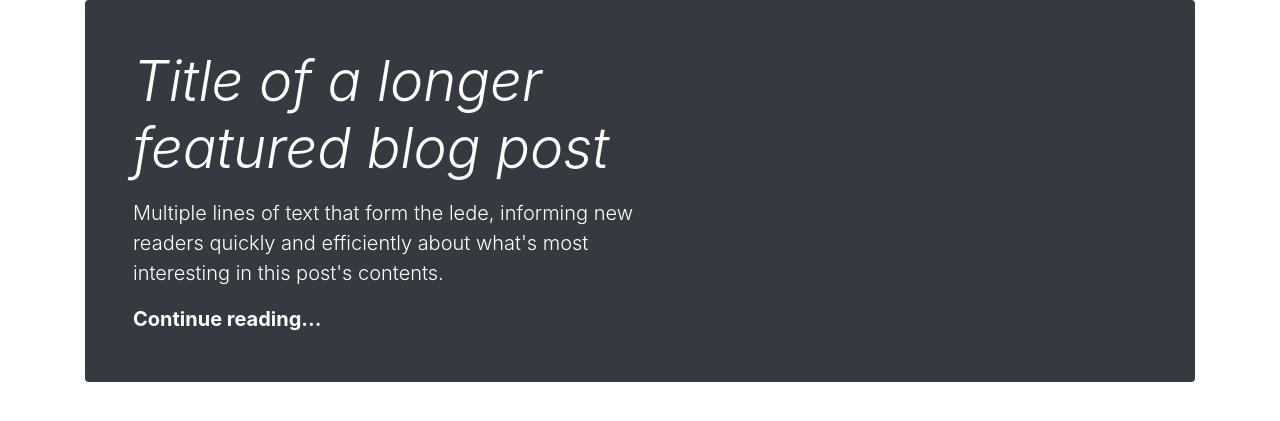
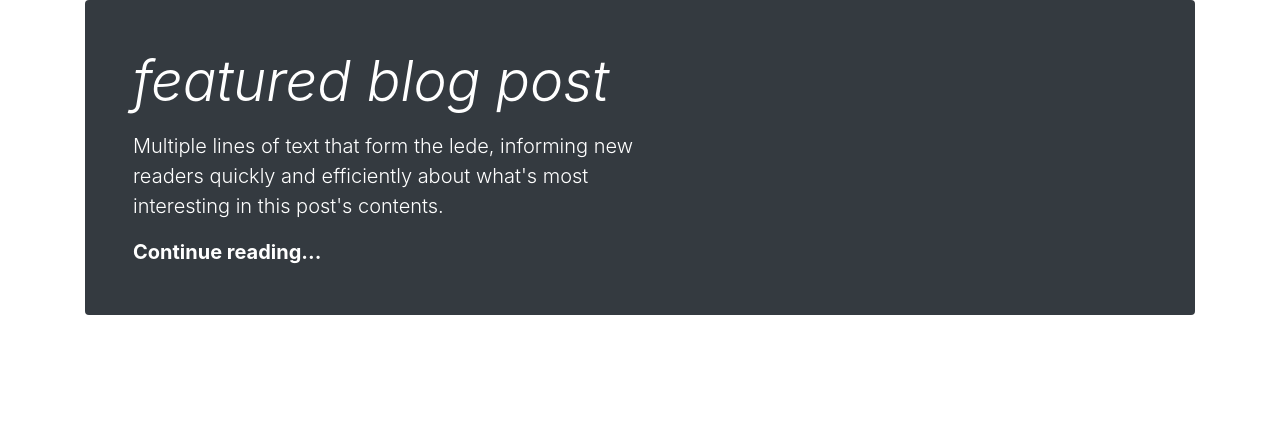
Before and after one commit to olaborde/Blogz, a Flask app: page / in a window 1280 px wide. Shown: the part 56-477 px from the top of the page. Run offline with Flask 2, Linux system fonts and the light colour scheme; data that the repository does not hold is empty; some libraries are stand-ins or nearby versions; some web fonts are replaced.

Commit message:
changed featured title

```diff
--- a/main/templates/layout.html
+++ b/main/templates/layout.html
@@ -163,7 +163,7 @@
     <div class="container">
         <div class="jumbotron p-3 p-md-5 text-white rounded bg-dark">
             <div class="col-md-6 px-0">
-                <h1 class="display-4 font-italic">Title of a longer featured blog post</h1>
+                <h1 class="display-4 font-italic">featured blog post</h1>
                 <p class="lead my-3">Multiple lines of text that form the lede, informing new readers quickly and
                     efficiently about what's most interesting in this post's contents.</p>
                 <p class="lead mb-0"><a href="#" class="text-white font-weight-bold">Continue reading...</a></p>
```
